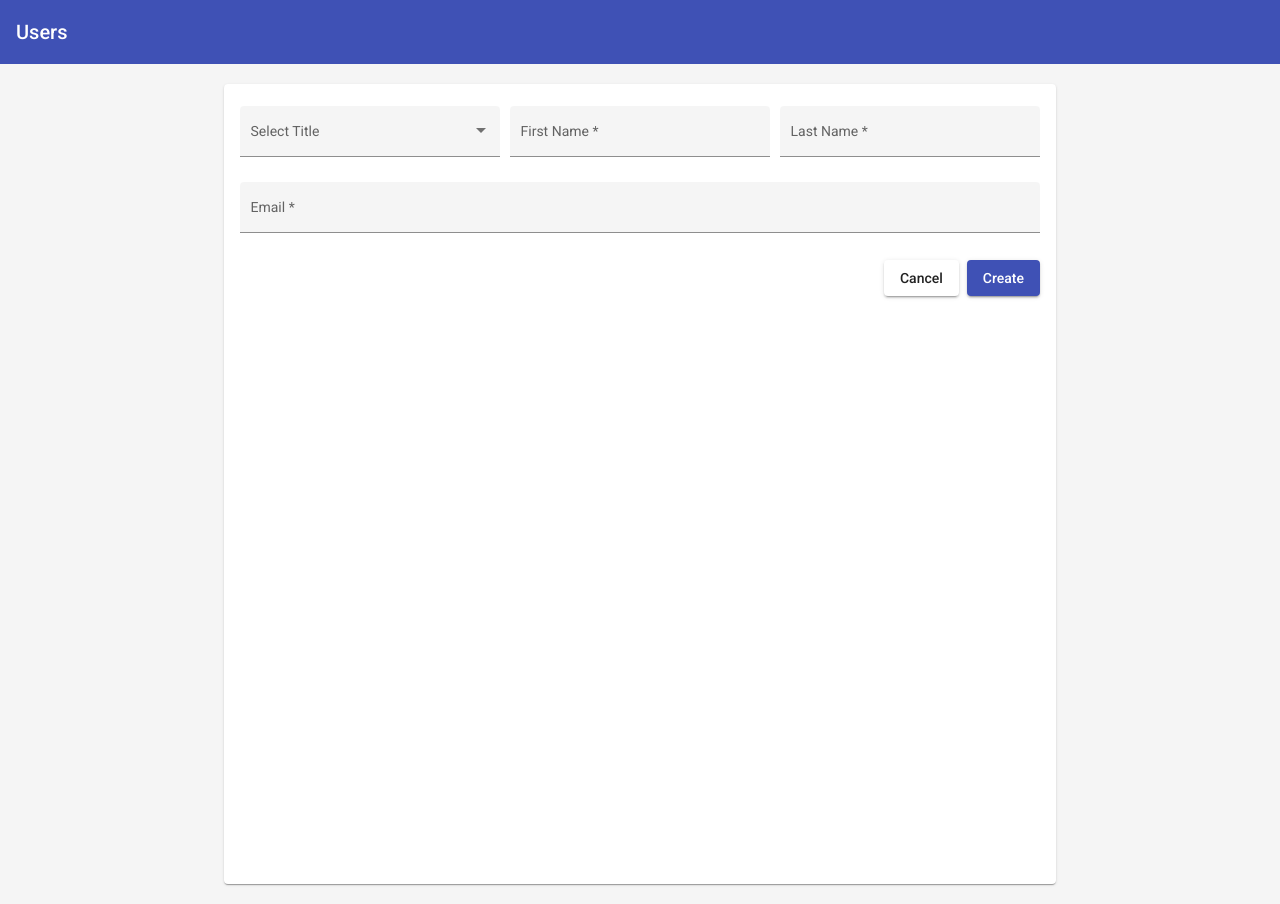
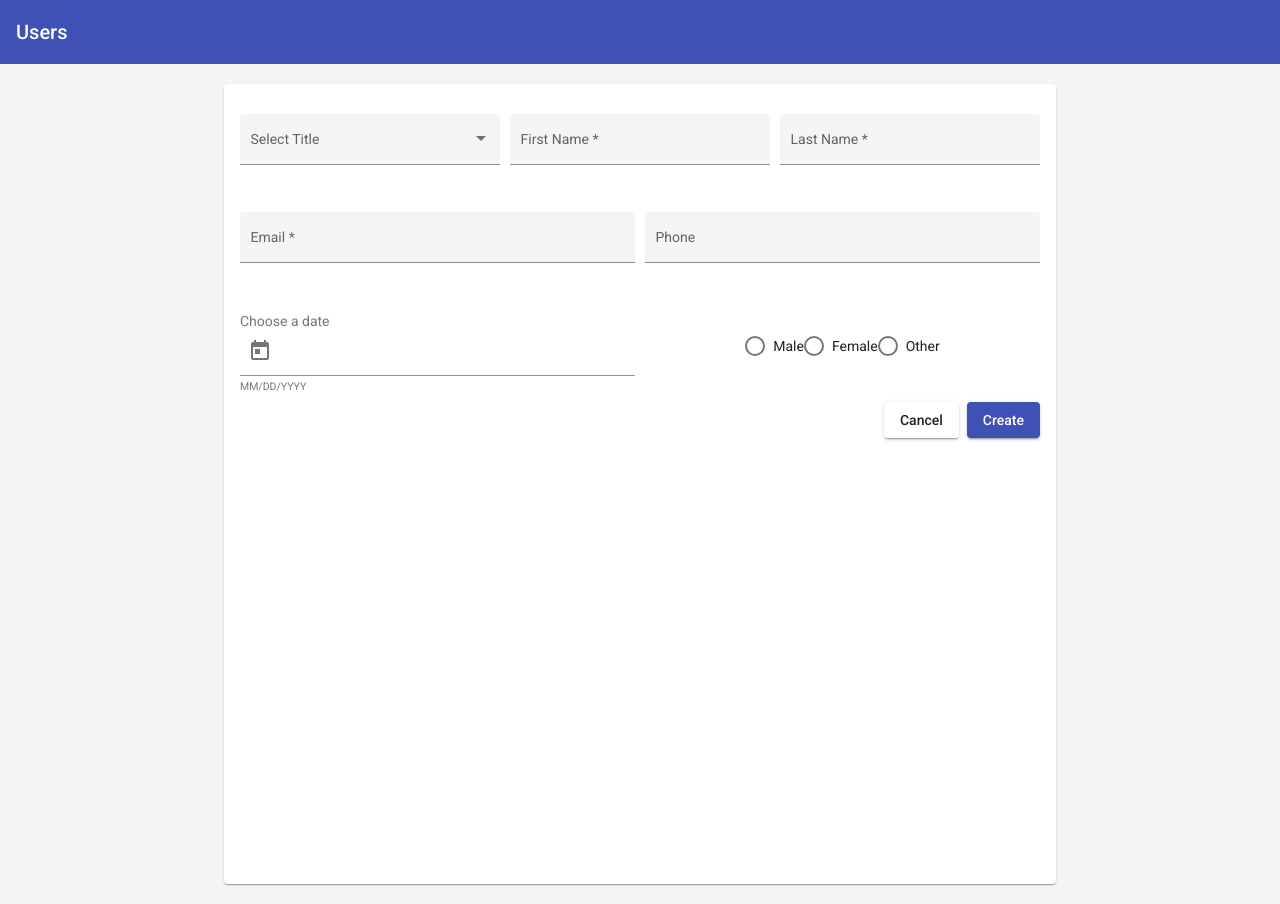
Before and after one commit to Junejune95/CRUDUsers, an Angular app: page /create in a window 1280 px wide. Built offline with nearby package versions, Linux system fonts and the light colour scheme.

Commit message:
change user create form to full data form create

```diff
--- a/src/app/components/user-create/user-create.component.html
+++ b/src/app/components/user-create/user-create.component.html
@@ -1,11 +1,11 @@
 <div class="container">
   <mat-card class="from-wrapper">
     <form [formGroup]="createForm">
-      <mat-grid-list cols="3" rowHeight="3:1" [gutterSize]="'10px'">
+      <mat-grid-list cols="3" rowHeight="7em" [gutterSize]="'10px'">
         <mat-grid-tile>
           <mat-form-field appearance="fill">
             <mat-label>Select Title</mat-label>
-            <mat-select>
+            <mat-select formControlName="title">
               <mat-option [value]="title" *ngFor="let title of titleList">{{
                 title
               }}</mat-option>
@@ -56,13 +56,17 @@
         </mat-grid-tile>
       </mat-grid-list>
 
+      <mat-grid-list cols="2" rowHeight="7em" [gutterSize]="'10px'">
+        <mat-grid-tile>
           <mat-form-field class="example-full-width" appearance="fill">
             <mat-label>Email</mat-label>
             <input type="email" matInput formControlName="email" />
           </mat-form-field>
 
           <ng-container *ngIf="f['email'].touched && f['email'].invalid">
-        <mat-error *ngIf="f['email'].errors && f['email'].errors['required']">
+            <mat-error
+              *ngIf="f['email'].errors && f['email'].errors['required']"
+            >
               * Please enter a valid email address
             </mat-error>
 
@@ -70,7 +74,39 @@
               * Email is <strong>example@gmail.com</strong>
             </mat-error>
           </ng-container>
+        </mat-grid-tile>
+        <mat-grid-tile>
+          <mat-form-field class="example-full-width" appearance="fill">
+            <mat-label>Phone</mat-label>
+            <input type="phone" matInput formControlName="phone" />
+          </mat-form-field>
+        </mat-grid-tile>
+      </mat-grid-list>
 
+      <mat-grid-list cols="2" rowHeight="7em" [gutterSize]="'10px'">
+        <mat-grid-tile>
+          <mat-form-field>
+            <mat-label>Choose a date</mat-label>
+            <input matInput [matDatepicker]="picker" />
+            <mat-hint>MM/DD/YYYY</mat-hint>
+            <mat-datepicker-toggle
+              matIconSuffix
+              [for]="picker"
+            ></mat-datepicker-toggle>
+            <mat-datepicker #picker></mat-datepicker>
+          </mat-form-field>
+        </mat-grid-tile>
+        <mat-grid-tile>
+          <mat-radio-group
+            aria-label="Select an option"
+            formControlName="gender"
+          >
+            <mat-radio-button value="male">Male</mat-radio-button>
+            <mat-radio-button value="female">Female</mat-radio-button>
+            <mat-radio-button value="other">Other</mat-radio-button>
+          </mat-radio-group>
+        </mat-grid-tile>
+      </mat-grid-list>
       <mat-card-actions>
         <button mat-raised-button color="disabled" (click)="goBack()">
           Cancel
--- a/src/app/components/user-create/user-create.component.ts
+++ b/src/app/components/user-create/user-create.component.ts
@@ -23,6 +23,9 @@ export class UserCreateComponent implements OnInit {
     ]),
     email: new FormControl('', [Validators.required, Validators.email]),
     title: new FormControl(''),
+    phone: new FormControl(''),
+    gender: new FormControl(''),
+    dateOfBirth: new FormControl(''),
   });
 
   constructor(
@@ -47,6 +50,7 @@ export class UserCreateComponent implements OnInit {
   }
 
   onCreate() {
+    console.log(this.createForm.value);
     if (!this.createForm.valid) return;
     let user: User = {
       firstName: this.createForm.value.firstName!,
```
Also changed, not shown: src/app/material.module.ts (+7 -0 lines). Lines whose indentation alone changed are shown as unchanged.
